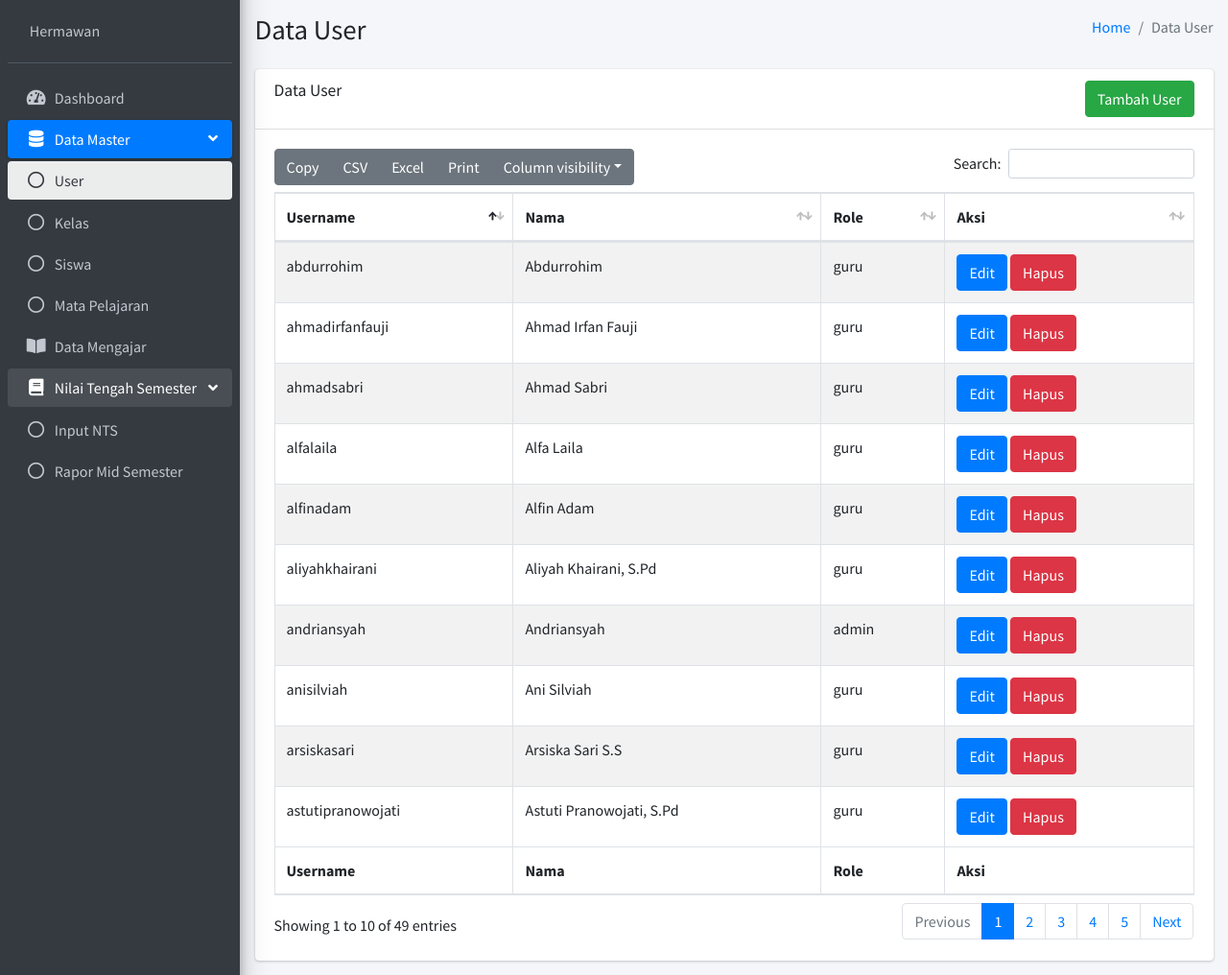
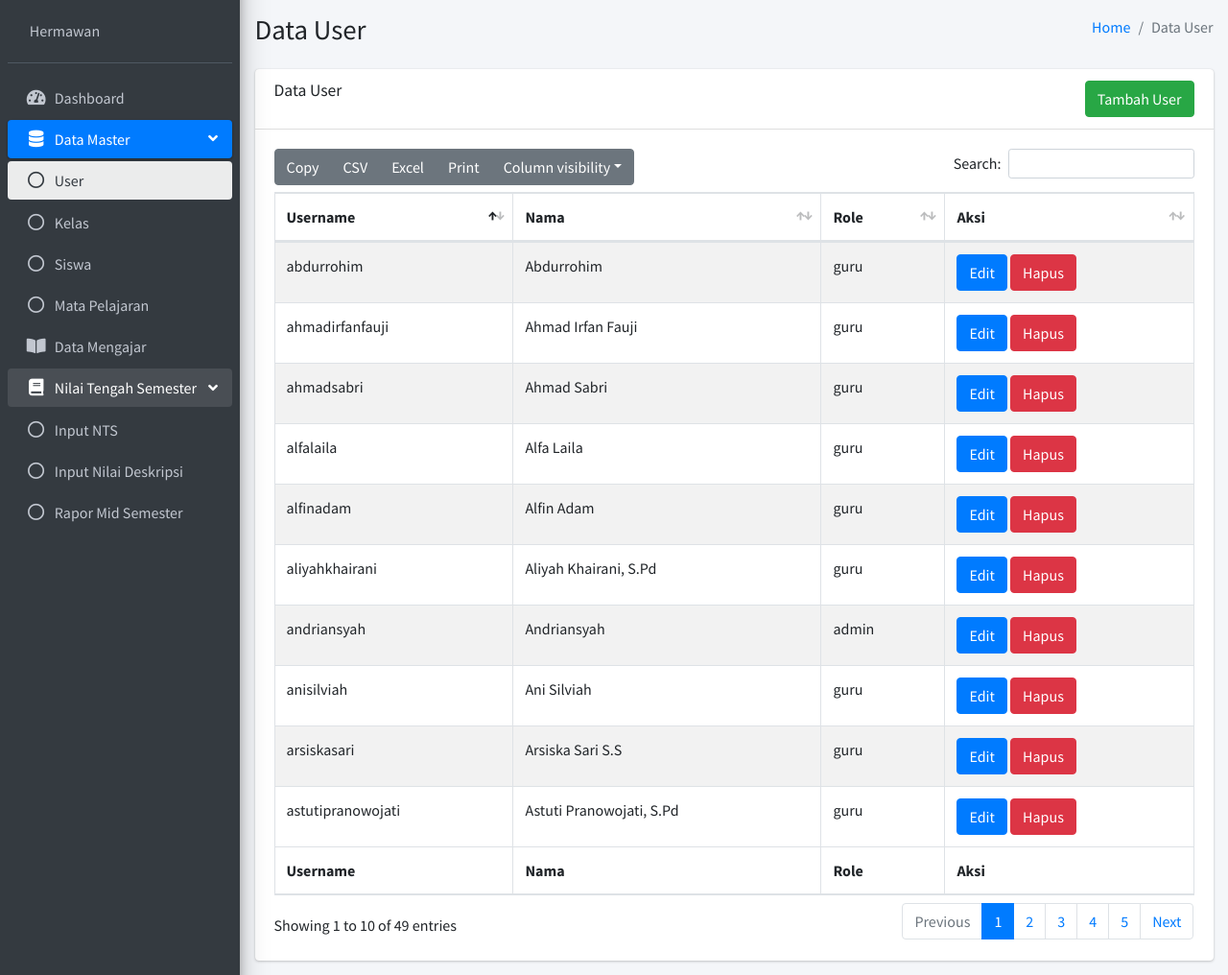
Before and after one commit to hermawannnn/ci3, a CodeIgniter app: page /ci3/index.php/user/index in a window 1280 px wide, after a click on "Nilai Tengah Semester". Shown: the part 58-1074 px from the top of the page at 96% size. Run offline with CodeIgniter, Linux system fonts and the light colour scheme; a user stored in the database is signed in; data comes from the database, SQL or seed files in the repository; some libraries are stand-ins or nearby versions.

Commit message:
add sidebar menu item for inputting nilai deskripsi and update navigation logic

```diff
--- a/application/views/template/sidebar.php
+++ b/application/views/template/sidebar.php
@@ -78,8 +78,8 @@
 
         <!-- Teacher Menu Items -->
         <?php if ($this->session->userdata('role') == 'admin' || $this->session->userdata('role') == 'guru'): ?>
-          <li class="nav-item has-treeview <?php echo ($this->uri->segment(1) == 'nilai' || $this->uri->segment(1) == 'rapormid') ? 'menu-open' : ''; ?>">
-            <a href="#" class="nav-link <?php echo ($this->uri->segment(1) == 'raport' || $this->uri->segment(1) == 'rapormid') ? 'active' : ''; ?>">
+          <li class="nav-item has-treeview <?php echo ($this->uri->segment(1) == 'nilai' || $this->uri->segment(1) == 'rapormid' || $this->uri->segment(1) == 'nilaideskripsimid') ? 'menu-open' : ''; ?>">
+            <a href="#" class="nav-link <?php echo ($this->uri->segment(1) == 'nilai' || $this->uri->segment(1) == 'rapormid' || $this->uri->segment(1) == 'nilaideskripsimid') ? 'active' : ''; ?>">
               <i class="nav-icon fas fa-book"></i>
               <p>
                 Nilai Tengah Semester
@@ -92,6 +92,13 @@
                   class="nav-link <?php echo ($this->uri->segment(1) == 'nilai') ? 'active' : ''; ?>">
                   <i class="nav-icon far fa-circle"></i>
                   <p>Input NTS</p>
+                </a>
+              </li>
+              <li class="nav-item">
+                <a href="<?php echo site_url('nilaideskripsimid'); ?>"
+                  class="nav-link <?php echo ($this->uri->segment(1) == 'nilaideskripsimid') ? 'active' : ''; ?>">
+                  <i class="nav-icon far fa-circle"></i>
+                  <p>Input Nilai Deskripsi</p>
                 </a>
               </li>
               <li class="nav-item">
```
